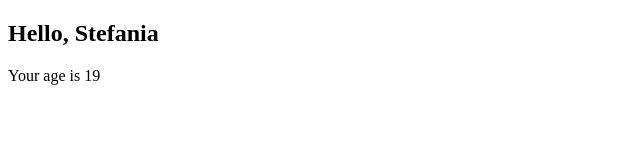
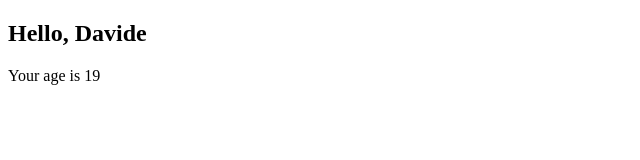
Before and after one commit to DavidePuziello/react-exercises, a React (Create React App) app: page / in a window 1280 px wide. Shown: the top 160 px of the page, without its empty margins (0-640 px from the left). Built offline with nearby package versions, Linux system fonts and the light colour scheme.

Commit message:
Feat: Exercise Update

```diff
--- a/src/App.js
+++ b/src/App.js
@@ -7,7 +7,7 @@
 export function App() {
     return <div>
         <Routes>
-            <Route path="/" element={<Welcome name="Stefania" />} />
+            <Route path="/" element={<Welcome />} />
             <Route path="/counter" element={<Counter />} />
             <Route path=":username" element={<ShowGithubUser />}>
             </Route>
```
